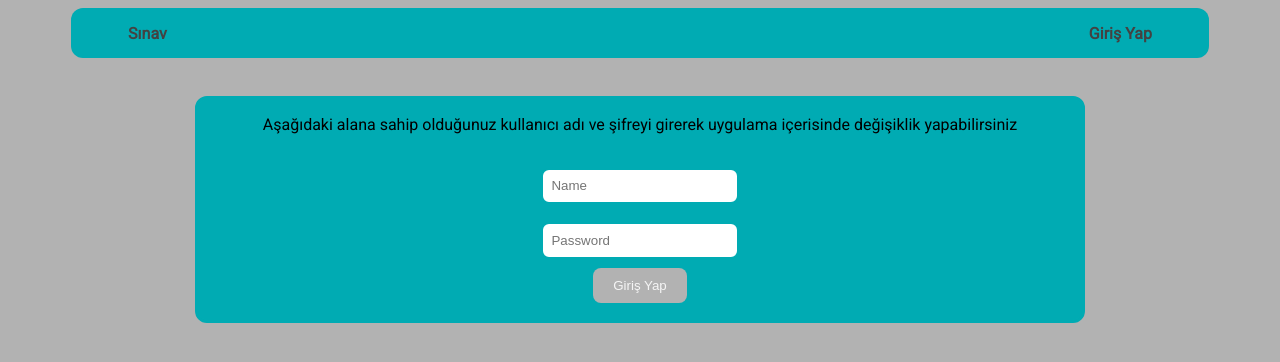
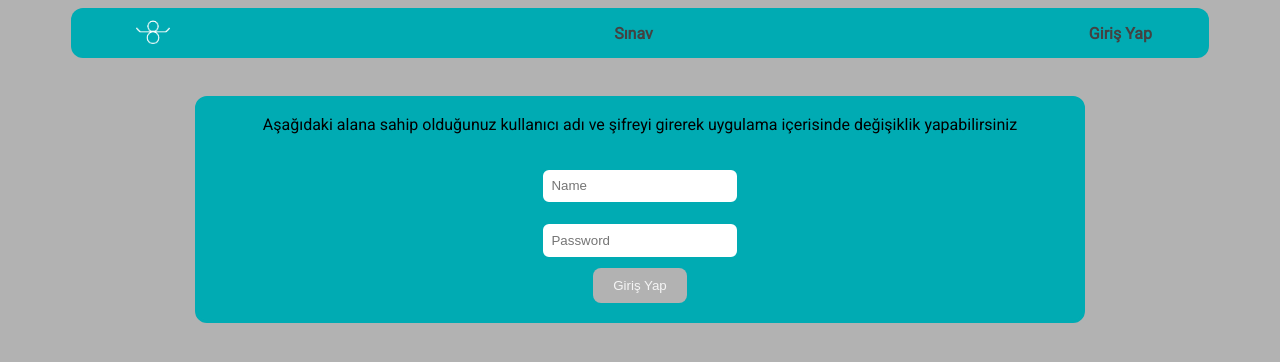
Before and after one commit to ysnkyrr/quiz-app, a React (Create React App) app: page /quiz/login in a window 1280 px wide. Shown: the top 362 px of the page. Built offline with nearby package versions, Linux system fonts and the light colour scheme.

Commit message:
added back to index logo

```diff
--- a/src/App.css
+++ b/src/App.css
@@ -327,3 +327,7 @@ input {
   padding: 1% 1%;
   margin-top: 2%;
 }
+.uo-logo{
+  width: 50px;
+  height: 50px;
+}
--- a/src/App.js
+++ b/src/App.js
@@ -9,7 +9,7 @@ import Change from "./components/Change";
 function App() {
   return (
     <div className="app">
-      <Routes >
+      <Routes>
         <Route path="/Sorular/:id" element={<Change />} />
         <Route path="/Sorular" element={<Questions />} />
         <Route path="/SoruEkle" element={<SoruEkle />} />
--- a/src/components/Layout/Layout.js
+++ b/src/components/Layout/Layout.js
@@ -4,6 +4,7 @@ import { Link, useNavigate } from "react-router-dom";
 import { useContext } from "react";
 import { MainContext } from "../../store";
 import { isLoginChange } from "../../store/actions/questions";
+import goto from "../images/uo-logo-white.png";
 
 function Layout({ children }) {
   const navigate = useNavigate();
@@ -18,6 +19,13 @@ function Layout({ children }) {
       <div className="nav">
         {state.isLogin ? (
           <>
+            <a
+              className="nav-link"
+              target="_blank"
+              href="https://www.yasinakyar.com/"
+            >
+              <img className="uo-logo" src={goto} alt="" />
+            </a>
             <Link className="nav-link" to="/">
               Sınav
             </Link>
@@ -34,6 +42,14 @@ function Layout({ children }) {
           </>
         ) : (
           <>
+            <a
+              className="nav-link"
+              target="_blank"
+              href="https://www.yasinakyar.com/"
+            >
+              <img className="uo-logo" src={goto} alt="" />
+            </a>
+
             <Link className="nav-link" to="/">
               Sınav
             </Link>
```
Also changed, not shown: src/components/BackTo.js (added, +13 -0 lines), src/components/images/uo-logo-white.png (added).
